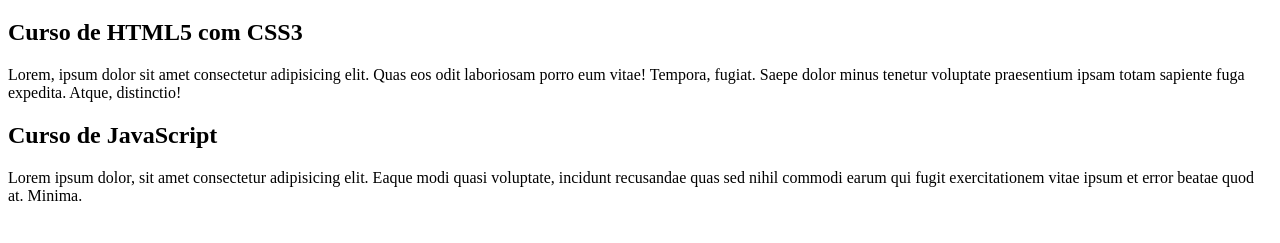
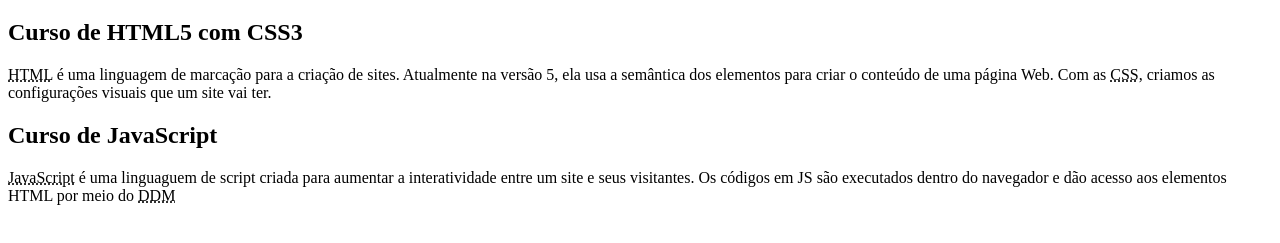
Before and after one commit to frameworkmaster/projeto-site, a plain HTML site: page index.html in a window 1280 px wide. Shown: the part 61-304 px from the top of the page. Drawn offline with Linux system fonts and the light colour scheme.

Commit message:
Update index.html

```diff
--- a/index.html
+++ b/index.html
@@ -13,11 +13,11 @@
         </header>
         <article>
             <h2>Curso de HTML5 com CSS3</h2>
-            <p>Lorem, ipsum dolor sit amet consectetur adipisicing elit. Quas eos odit laboriosam porro eum vitae! Tempora, fugiat. Saepe dolor minus tenetur voluptate praesentium ipsam totam sapiente fuga expedita. Atque, distinctio!</p>
+            <p><abbr title="HyperText Markup Language">HTML</abbr> é uma linguagem de marcação para a criação de sites. Atualmente na versão 5, ela usa a semântica dos elementos para criar o conteúdo de uma página Web. Com as <abbr title="Cascading Style Sheets">CSS</abbr>, criamos as configurações visuais que um site vai ter.</p>
         </article>
         <article>
             <h2>Curso de JavaScript</h2>
-            <p>Lorem ipsum dolor, sit amet consectetur adipisicing elit. Eaque modi quasi voluptate, incidunt recusandae quas sed nihil commodi earum qui fugit exercitationem vitae ipsum et error beatae quod at. Minima.</p>
+            <p><abbr title="JavaScript">JavaScript</abbr> é uma linguaguem de script criada para aumentar a interatividade entre um site e seus visitantes. Os códigos em JS são executados dentro do navegador e dão acesso aos elementos HTML por meio do <abbr title="Document Object Model">DDM</abbr></p>
         </article>
     </main>
 </body>
```
